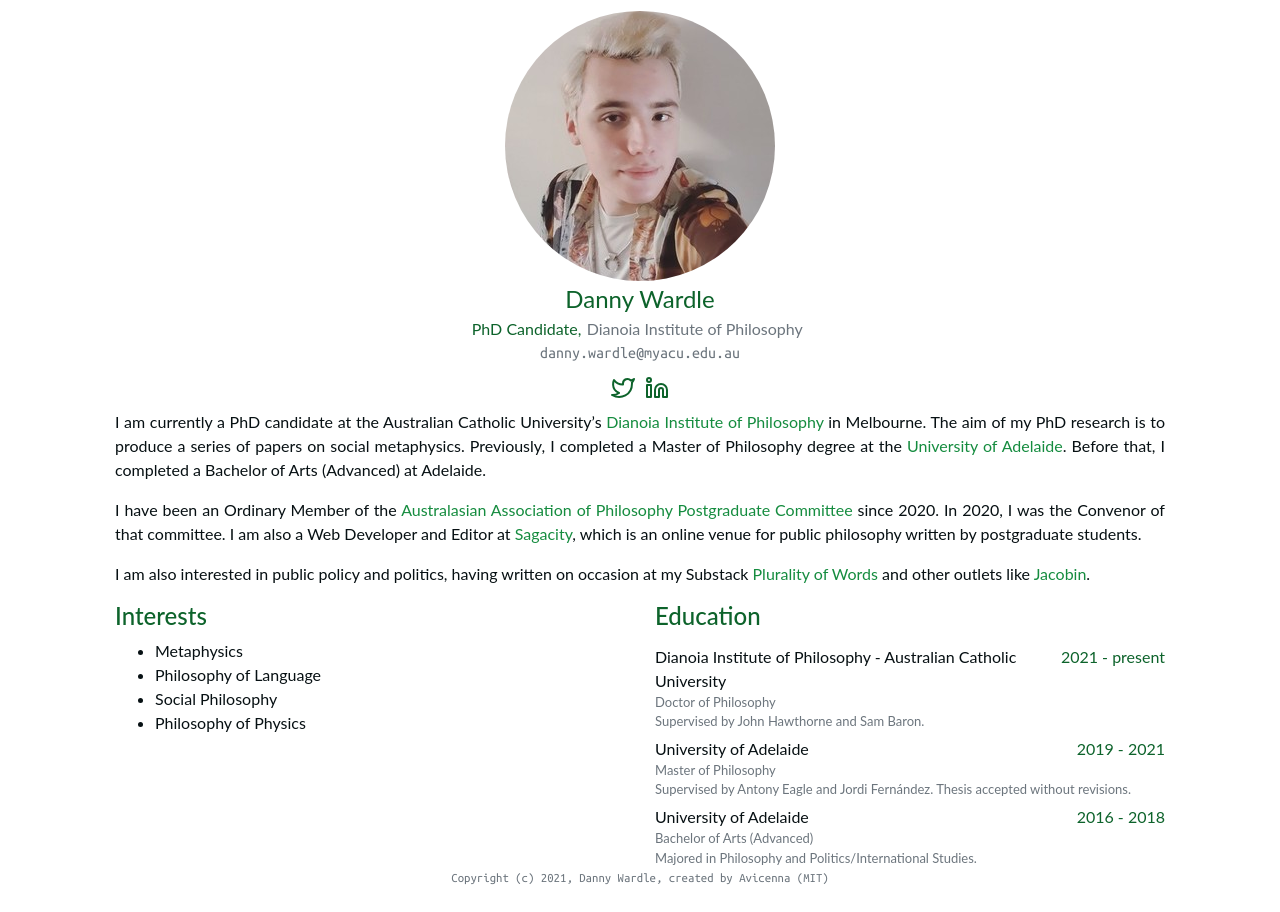
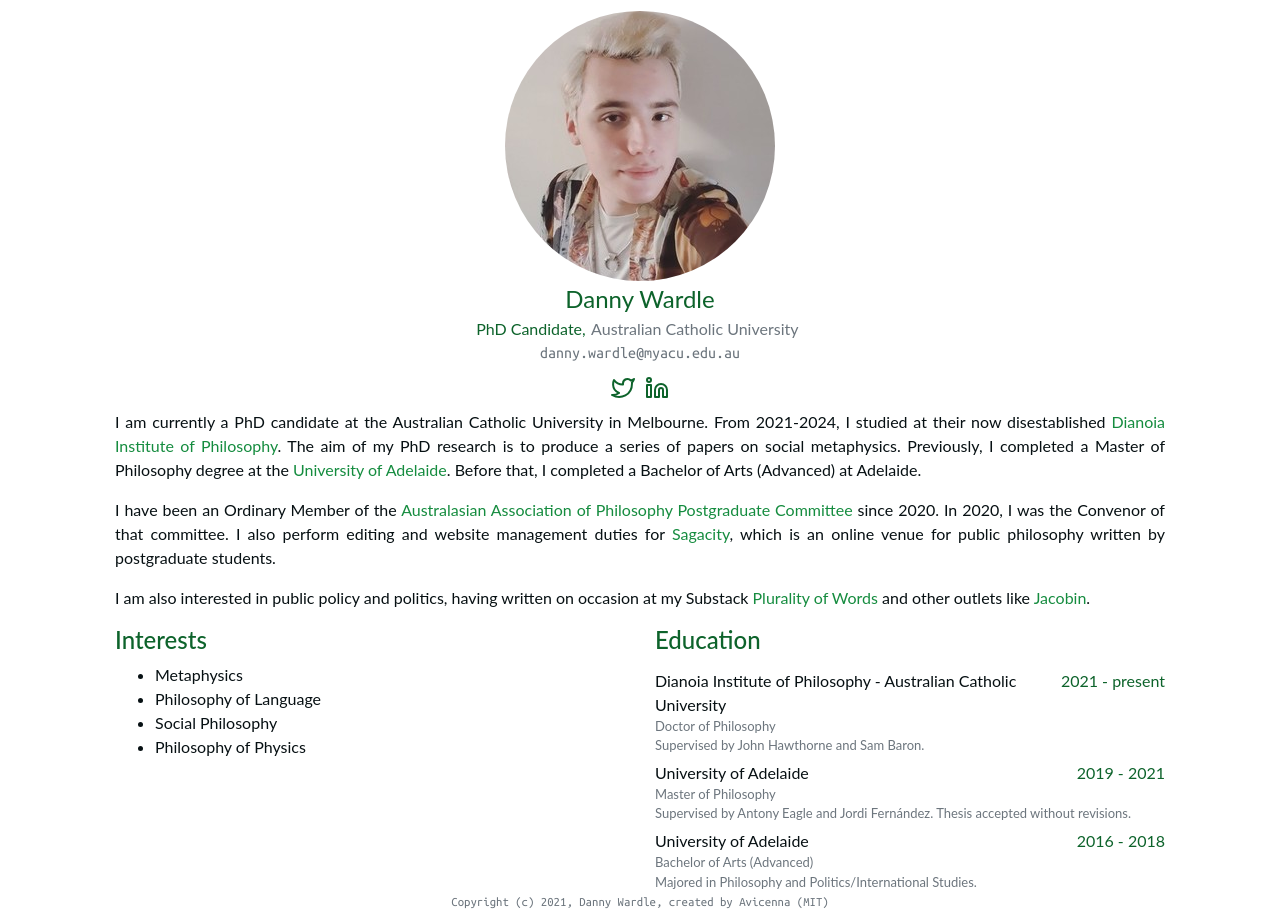
Before and after one commit to dannygwardle/dannywardle, a plain HTML site: page public/index.html in a window 1280 px wide. Before the commit the page ends 888 px from the top, so only its background shows below. Drawn offline with nearby package versions, Linux system fonts and the light colour scheme; some icons are missing; a web font is replaced by a local one.

Commit message:
Update index.html

```diff
--- a/public/index.html
+++ b/public/index.html
@@ -69,7 +69,7 @@
                 PhD Candidate,
             </span>
             <span id="name" class="text-muted">
-                Dianoia Institute of Philosophy
+                Australian Catholic University
             </span>
         </div>
         <div class="row w-100 justify-content-center text-muted" id="email">
@@ -130,8 +130,8 @@
 
 <div class="introduction row w-100 text-justify">
     <div class="col w-100">
-        <p>I am currently a PhD candidate at the Australian Catholic University&rsquo;s <a href="https://www.acu.edu.au/research/our-research-institutes/dianoia-institute-of-philosophy">Dianoia Institute of Philosophy</a> in Melbourne. The aim of my PhD research is to produce a series of papers on social metaphysics. Previously, I completed a Master of Philosophy degree at the <a href="https://arts.adelaide.edu.au/humanities/department-of-philosophy">University of Adelaide</a>. Before that, I completed a Bachelor of Arts (Advanced) at Adelaide.</p>
-<p>I have been an Ordinary Member of the <a href="https://aap.org.au/postgraduates">Australasian Association of Philosophy Postgraduate Committee</a> since 2020. In 2020, I was the Convenor of that committee. I am also a Web Developer and Editor at <a href="https://sagacitymagazine.com.au">Sagacity</a>, which is an online venue for public philosophy written by postgraduate students. </p>
+        <p>I am currently a PhD candidate at the Australian Catholic University in Melbourne. From 2021-2024, I studied at their now disestablished <a href="https://www.acu.edu.au/research/our-research-institutes/dianoia-institute-of-philosophy">Dianoia Institute of Philosophy</a>. The aim of my PhD research is to produce a series of papers on social metaphysics. Previously, I completed a Master of Philosophy degree at the <a href="https://arts.adelaide.edu.au/humanities/department-of-philosophy">University of Adelaide</a>. Before that, I completed a Bachelor of Arts (Advanced) at Adelaide.</p>
+<p>I have been an Ordinary Member of the <a href="https://aap.org.au/postgraduates">Australasian Association of Philosophy Postgraduate Committee</a> since 2020. In 2020, I was the Convenor of that committee. I also perform editing and website management duties for <a href="https://sagacitymagazine.com.au">Sagacity</a>, which is an online venue for public philosophy written by postgraduate students. </p>
 <p>I am also interested in public policy and politics, having written on occasion at my Substack <a href="https://plurality.substack.com">Plurality of Words</a> and other outlets like <a href="https://jacobin.com/author/danny-wardle">Jacobin</a>.</p>
 
 
```
